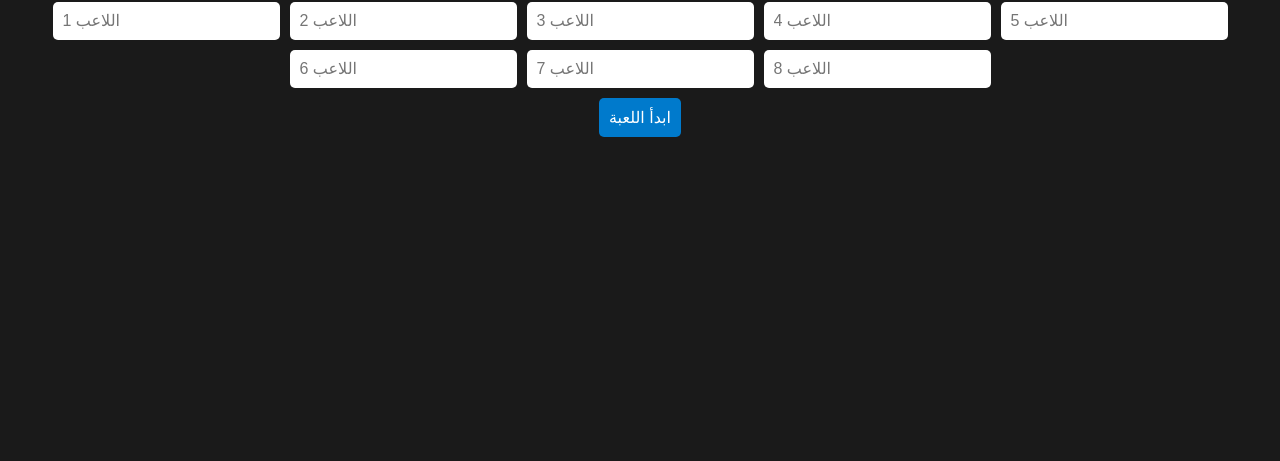
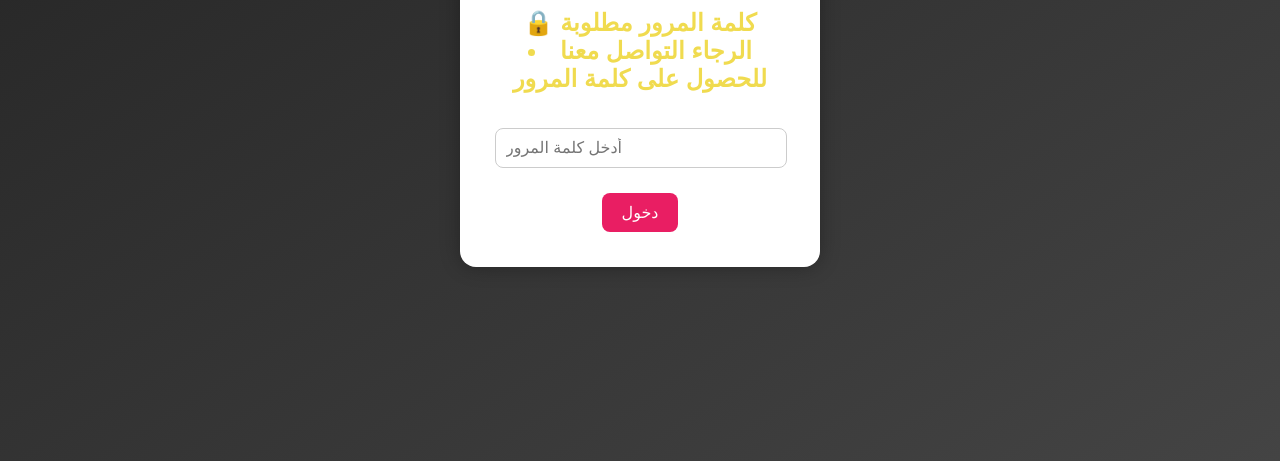
Before and after one commit to E-REDSWORD/Password_game, a plain HTML site: page index.html in a window 1280 px wide. Shown: the part 339-800 px from the top of the page. Drawn offline with Linux system fonts and the light colour scheme.

Commit message:
Update index.html
تحديث

```diff
--- a/index.html
+++ b/index.html
@@ -20,6 +20,94 @@
   </style>
 </head>
 <body>
+	<style>
+  #passwordOverlay {
+    position: fixed;
+    top: 0;
+    left: 0;
+    width: 100%;
+    height: 100%;
+    background: linear-gradient(to bottom right, #222, #444);
+    display: flex;
+    justify-content: center;
+    align-items: center;
+    z-index: 9999;
+  }
+
+  #passwordBox {
+    background: #fff;
+    padding: 30px;
+    border-radius: 16px;
+    box-shadow: 0 0 20px rgba(0,0,0,0.3);
+    text-align: center;
+    max-width: 300px;
+    width: 100%;
+    font-family: Arial, sans-serif;
+    color: black; /* ✅ إضافة لون النص الأسود */
+  }
+
+  #passwordBox input[type="password"] {
+    width: 90%;
+    padding: 10px;
+    margin-top: 15px;
+    border: 1px solid #ccc;
+    border-radius: 8px;
+    font-size: 16px;
+  }
+
+  #passwordBox button {
+    margin-top: 20px;
+    padding: 10px 20px;
+    background-color: #e91e63;
+    border: none;
+    color: white;
+    border-radius: 8px;
+    cursor: pointer;
+    font-size: 16px;
+  }
+
+  #passwordBox button:hover {
+    background-color: #c2185b;
+  }
+
+  #errorMsg {
+    color: red;
+    margin-top: 10px;
+    display: none;
+    font-size: 14px;
+  }
+</style>
+
+<div id="passwordOverlay">
+  <div id="passwordBox">
+    <h1>🎮 العاب
+      <li>𖤍|𝐑𝐄𝐃𝐒𝐖𝐎𝐑𝐃</li>
+    </h1>
+
+    <h2>🔒 كلمة المرور مطلوبة
+      <li>الرجاء التواصل معنا للحصول على كلمة المرور</li>
+    </h2>
+
+    <input type="password" id="passwordInput" placeholder="أدخل كلمة المرور" />
+    <div id="errorMsg">كلمة المرور غير صحيحة!</div>
+    <button onclick="checkPassword()">دخول</button>
+  </div>
+</div>
+
+<script>
+  const correctPassword = "12345"; // غيّر كلمة المرور هنا
+
+  function checkPassword() {
+    const input = document.getElementById("passwordInput").value;
+    const errorMsg = document.getElementById("errorMsg");
+
+    if (input === correctPassword) {
+      document.getElementById("passwordOverlay").style.display = "none";
+    } else {
+      errorMsg.style.display = "block";
+    }
+  }
+</script>
 	<body>
   <div class="developer">
     <h2>𖤍 | 𝐑𝐄𝐃𝐒𝐖𝐎𝐑𝐃 & فريق تطوير 𝐒𝐒𝐎</h2>
@@ -36,7 +124,7 @@
 </div>
   <h1>لعبة الرمز السري</h1>
   <div>
-    <h2>أدخل أسماء اللاعبين (2 إلى 14)</h2>
+    <h2>أدخل أسماء اللاعبين (2 إلى 8)</h2>
     <div id="playerInputs"></div>
     <button onclick="addPlayers()">ابدأ اللعبة</button>
   </div>
@@ -68,7 +156,7 @@
     const maxRounds = 5;
     function createPlayerInputs() {
       let html = '';
-      for (let i = 0; i < 8; i++) html += `<input type="text" placeholder="اللاعب ${i+1}" />`;
+      for (let i = 0; i < 14; i++) html += `<input type="text" placeholder="اللاعب ${i+1}" />`;
       document.getElementById("playerInputs").innerHTML = html;
     }
     createPlayerInputs();
@@ -76,7 +164,7 @@
       const inputs = document.querySelectorAll("#playerInputs input");
       players = []; scores = {};
       inputs.forEach(i => { if(i.value.trim()) { players.push(i.value.trim()); scores[i.value.trim()] = 0; } });
-      if (players.length < 2 || players.length > 8) { alert("يجب إدخال بين 2 إلى 8 لاعبين."); return; }
+      if (players.length < 2 || players.length > 14) { alert("يجب إدخال بين 2 إلى 8 لاعبين."); return; }
       document.getElementById("gameArea").style.display = "block";
       document.getElementById("playerInputs").parentNode.style.display = "none";
       populateWinnerSelect(); startRound();
```
